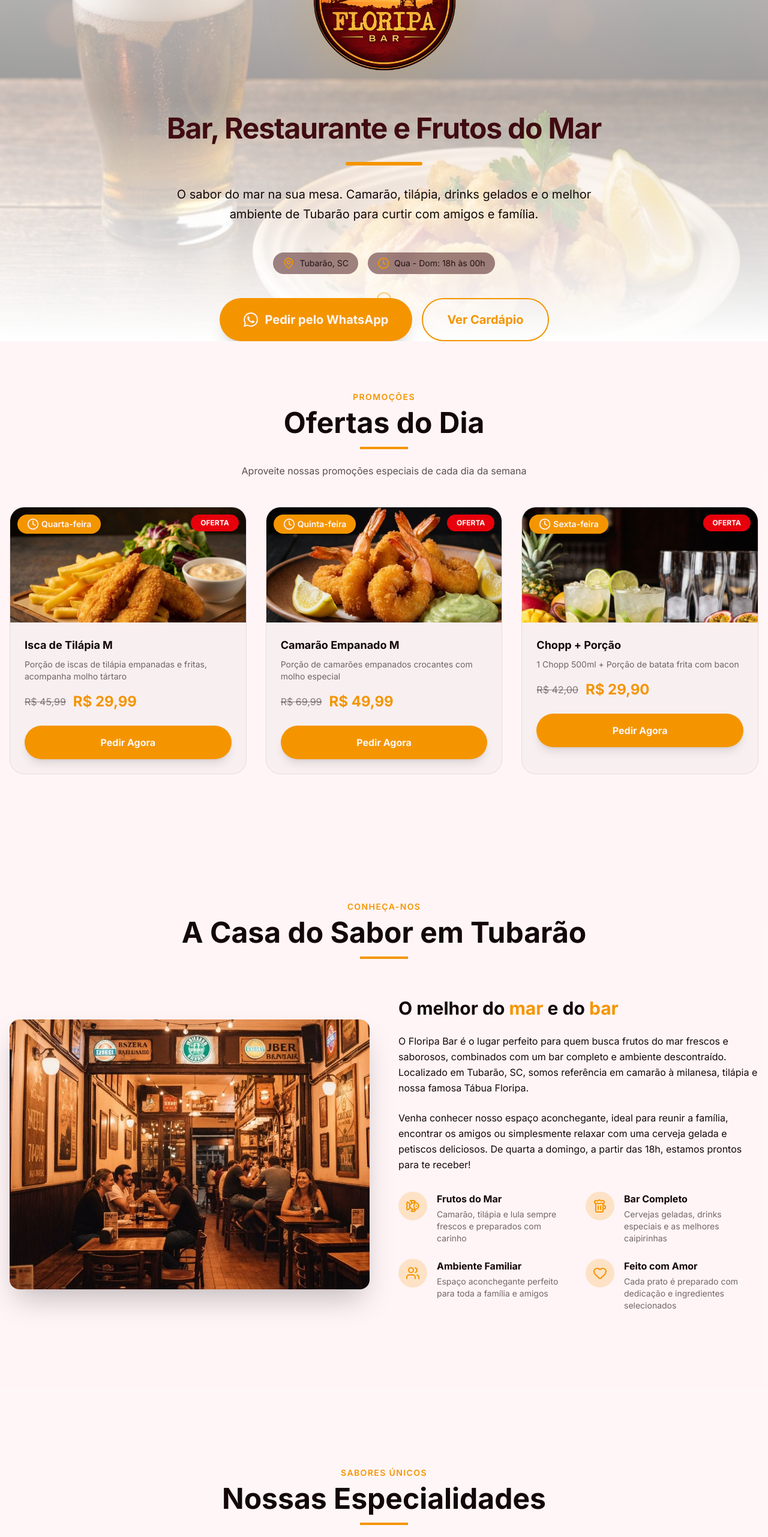
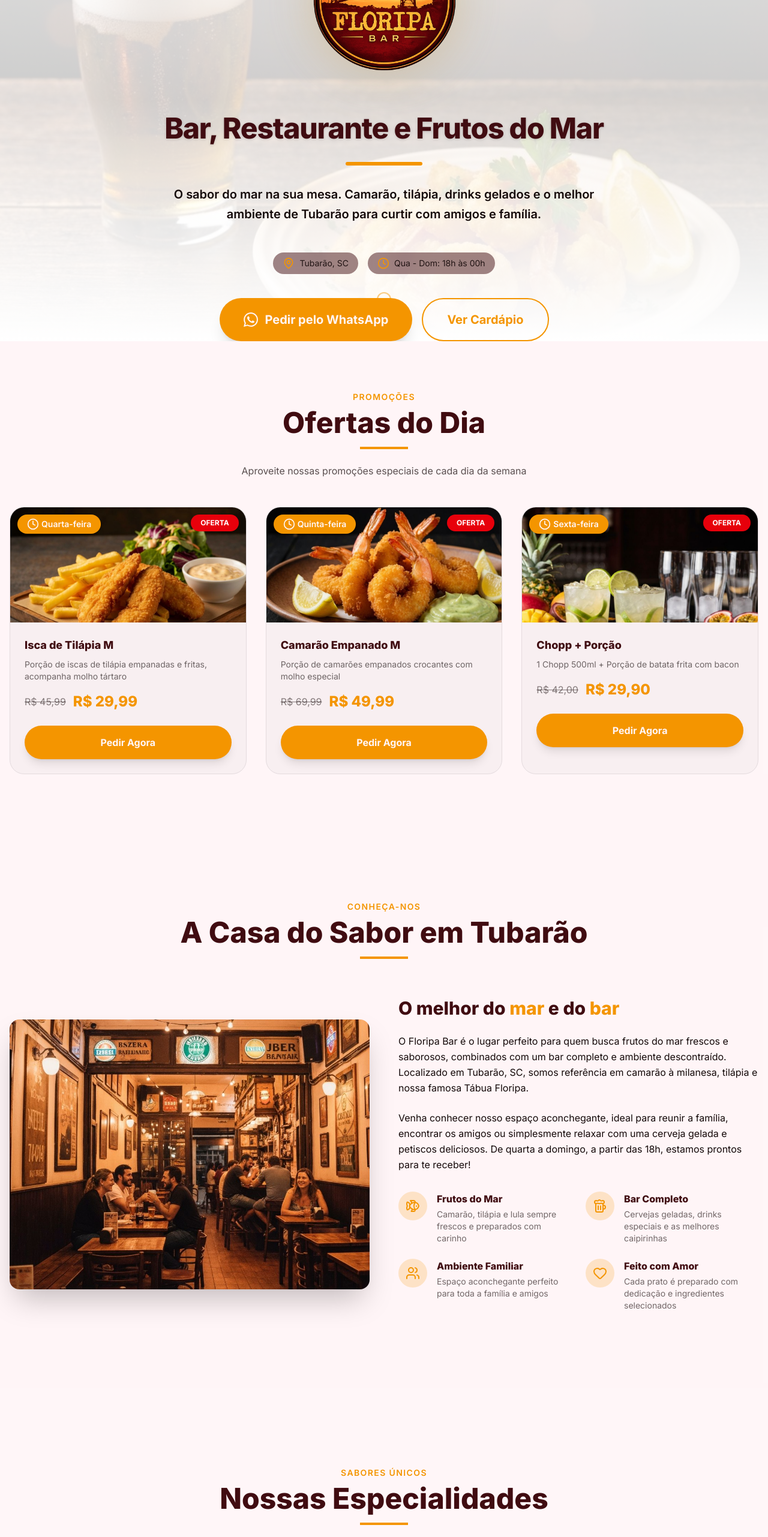
Before and after one commit to sandra182217-ux/res, a Next.js app: page / in a window 1280 px wide. Shown: the part 234-2797 px from the top of the page at 60% size. Built offline with nearby package versions, Linux system fonts and the light colour scheme.

Commit message:
style: Melhoria de contraste e destaque em todos os títulos e textos importantes

```diff
--- a/src/components/about.tsx
+++ b/src/components/about.tsx
@@ -33,7 +33,7 @@ export function About() {
           <span className="text-primary font-semibold tracking-widest uppercase text-sm font-sans">
             Conheça-nos
           </span>
-          <h2 className="text-3xl md:text-5xl font-bold text-foreground mt-2 mb-4 text-balance">
+          <h2 className="text-3xl md:text-5xl font-extrabold text-secondary mt-2 mb-4 text-balance">
             A Casa do Sabor em Tubarão
           </h2>
           <div className="w-20 h-1 bg-primary mx-auto" />
@@ -56,7 +56,7 @@ export function About() {
 
           {/* Content */}
           <div>
-            <h3 className="text-2xl md:text-3xl font-bold text-foreground mb-6">
+            <h3 className="text-2xl md:text-3xl font-extrabold text-secondary mb-6">
               O melhor do <span className="text-primary">mar</span> e do <span className="text-primary">bar</span>
             </h3>
 
@@ -82,7 +82,7 @@ export function About() {
                     <feature.icon className="text-primary" size={24} />
                   </div>
                   <div>
-                    <h4 className="font-bold text-foreground mb-1">{feature.title}</h4>
+                    <h4 className="font-extrabold text-secondary mb-1">{feature.title}</h4>
                     <p className="text-foreground/60 text-sm">{feature.description}</p>
                   </div>
                 </div>
--- a/src/components/contact.tsx
+++ b/src/components/contact.tsx
@@ -19,7 +19,7 @@ export function Contact() {
           <span className="text-primary font-semibold tracking-widest uppercase text-sm font-sans">
             Visite-nos
           </span>
-          <h2 className="text-3xl md:text-5xl font-bold text-foreground mt-2 mb-4 text-balance">
+          <h2 className="text-3xl md:text-5xl font-extrabold text-secondary mt-2 mb-4 text-balance">
             Localização e Contato
           </h2>
           <div className="w-20 h-1 bg-primary mx-auto" />
@@ -34,7 +34,7 @@ export function Contact() {
                 <MapPin className="text-primary" size={24} />
               </div>
               <div>
-                <h3 className="text-lg font-bold text-foreground mb-2">Endereço</h3>
+                <h3 className="text-lg font-extrabold text-secondary mb-2">Endereço</h3>
                 <p className="text-foreground text-sm">
                   Av. Pedro Zapelini, 1120<br />
                   Santo Antônio de Pádua<br />
@@ -60,7 +60,7 @@ export function Contact() {
                 <Phone className="text-primary" size={24} />
               </div>
               <div>
-                <h3 className="text-lg font-bold text-foreground mb-2">Telefone / WhatsApp</h3>
+                <h3 className="text-lg font-extrabold text-secondary mb-2">Telefone / WhatsApp</h3>
                 <a
                   href="tel:+5548936224040"
                   className="text-foreground hover:text-primary transition-colors text-base"
@@ -89,7 +89,7 @@ export function Contact() {
                 <Instagram className="text-primary" size={24} />
               </div>
               <div>
-                <h3 className="text-lg font-bold text-foreground mb-2">Instagram</h3>
+                <h3 className="text-lg font-extrabold text-secondary mb-2">Instagram</h3>
                 <a
                   href="https://www.instagram.com/floripa.bar"
                   target="_blank"
@@ -107,7 +107,7 @@ export function Contact() {
                 <Clock className="text-primary" size={24} />
               </div>
               <div className="flex-1">
-                <h3 className="text-lg font-bold text-foreground mb-4">Horário de Funcionamento</h3>
+                <h3 className="text-lg font-extrabold text-secondary mb-4">Horário de Funcionamento</h3>
                 <div className="space-y-2">
                   {schedules.map((schedule, index) => (
                     <div
--- a/src/components/daily-offers.tsx
+++ b/src/components/daily-offers.tsx
@@ -42,7 +42,7 @@ export function DailyOffers() {
           <span className="text-primary font-semibold tracking-widest uppercase text-sm font-sans">
             Promoções
           </span>
-          <h2 className="text-3xl md:text-5xl font-bold text-foreground mt-2 mb-4">
+          <h2 className="text-3xl md:text-5xl font-extrabold text-secondary mt-2 mb-4">
             Ofertas do Dia
           </h2>
           <div className="w-20 h-1 bg-primary mx-auto mb-6" />
@@ -77,7 +77,7 @@ export function DailyOffers() {
 
               {/* Content */}
               <div className="p-6">
-                <h3 className="text-lg font-bold text-foreground mb-2 group-hover:text-primary transition-colors">
+                <h3 className="text-lg font-extrabold text-secondary mb-2 group-hover:text-primary transition-colors">
                   {offer.name}
                 </h3>
                 <p className="text-foreground/60 text-sm mb-4 line-clamp-2">
@@ -89,7 +89,7 @@ export function DailyOffers() {
                   <span className="text-foreground/50 line-through text-base font-sans">
                     R$ {offer.originalPrice.toFixed(2).replace(".", ",")}
                   </span>
-                  <span className="text-2xl font-bold text-primary">
+                  <span className="text-2xl font-extrabold text-primary">
                     R$ {offer.price.toFixed(2).replace(".", ",")}
                   </span>
                 </div>
--- a/src/components/hero.tsx
+++ b/src/components/hero.tsx
@@ -13,7 +13,7 @@ export function Hero() {
           className="object-cover"
           priority
         />
-        <div className="absolute inset-0 bg-gradient-to-b from-white/80 via-white/60 to-white" />
+        <div className="absolute inset-0 bg-gradient-to-b from-white/90 via-white/80 to-white" />
       </div>
 
       {/* Content */}
@@ -30,13 +30,13 @@ export function Hero() {
           />
         </div>
 
-        <p className="text-3xl md:text-5xl text-secondary font-bold tracking-tight mb-6">
+        <p className="text-3xl md:text-5xl text-secondary font-extrabold tracking-tight mb-6 drop-shadow-sm">
           Bar, Restaurante e Frutos do Mar
         </p>
 
         <div className="w-32 h-1.5 bg-primary mx-auto my-8 rounded-full" />
 
-        <p className="text-lg md:text-xl text-foreground max-w-3xl mx-auto mb-12 leading-relaxed font-normal">
+        <p className="text-lg md:text-xl text-foreground max-w-3xl mx-auto mb-12 leading-relaxed font-semibold">
           O sabor do mar na sua mesa. Camarão, tilápia, drinks gelados e o melhor
           ambiente de Tubarão para curtir com amigos e família.
         </p>
--- a/src/components/menu.tsx
+++ b/src/components/menu.tsx
@@ -87,7 +87,7 @@ export function Menu() {
           <span className="text-primary font-semibold tracking-widest uppercase text-sm font-sans">
             Delícias
           </span>
-          <h2 className="text-3xl md:text-5xl font-bold text-foreground mt-2 mb-4 text-balance">
+          <h2 className="text-3xl md:text-5xl font-extrabold text-secondary mt-2 mb-4 text-balance">
             Nosso Cardápio
           </h2>
           <div className="w-20 h-1 bg-primary mx-auto mb-6" />
@@ -123,12 +123,12 @@ export function Menu() {
             >
               <div className="flex justify-between items-start gap-4">
                 <div className="flex-1">
-                  <h3 className="font-bold text-foreground group-hover:text-primary transition-colors text-base">
+                  <h3 className="font-extrabold text-secondary group-hover:text-primary transition-colors text-base">
                     {item.name}
                   </h3>
                   <p className="text-foreground/60 text-sm mt-1">{item.description}</p>
                 </div>
-                <span className="text-primary font-bold whitespace-nowrap text-base">{item.price}</span>
+                <span className="text-primary font-extrabold whitespace-nowrap text-base">{item.price}</span>
               </div>
             </div>
           ))}
--- a/src/components/specialties.tsx
+++ b/src/components/specialties.tsx
@@ -30,7 +30,7 @@ export function Specialties() {
           <span className="text-primary font-semibold tracking-widest uppercase text-sm font-sans">
             Sabores Únicos
           </span>
-          <h2 className="text-3xl md:text-5xl font-bold text-foreground mt-2 mb-4 text-balance">
+          <h2 className="text-3xl md:text-5xl font-extrabold text-secondary mt-2 mb-4 text-balance">
             Nossas Especialidades
           </h2>
           <div className="w-20 h-1 bg-primary mx-auto mb-6" />
@@ -64,7 +64,7 @@ export function Specialties() {
 
               {/* Content */}
               <div className="p-6">
-                <h3 className="text-lg font-bold text-foreground mb-2">{item.name}</h3>
+                <h3 className="text-lg font-extrabold text-secondary mb-2">{item.name}</h3>
                 <p className="text-foreground/60 text-sm">{item.description}</p>
               </div>
             </div>
@@ -73,7 +73,7 @@ export function Specialties() {
 
         {/* Highlight Box */}
         <div className="mt-16 bg-gradient-to-r from-primary/20 via-primary/10 to-primary/20 rounded-2xl p-8 md:p-12 text-center">
-          <h3 className="text-2xl md:text-3xl font-bold text-foreground mb-4">
+          <h3 className="text-2xl md:text-3xl font-extrabold text-secondary mb-4">
             Tábua Floripa
           </h3>
           <p className="text-foreground max-w-3xl mx-auto mb-8 text-base">
```
